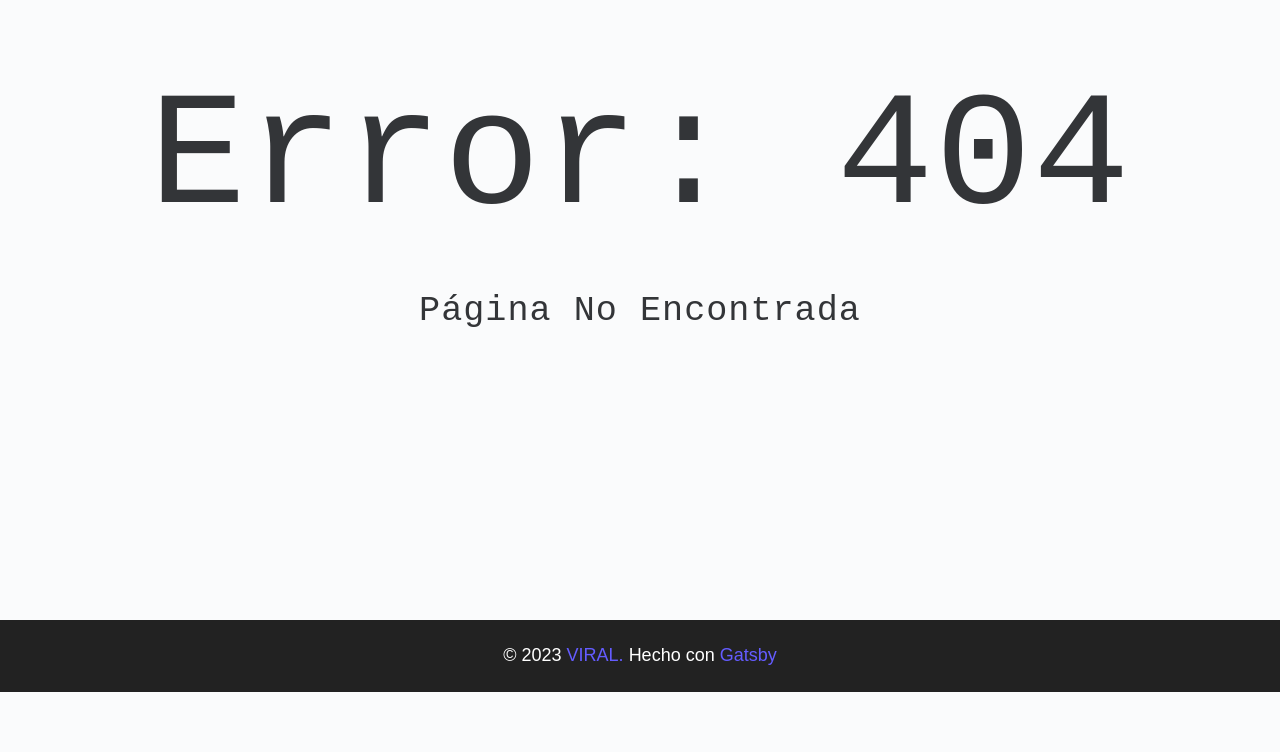
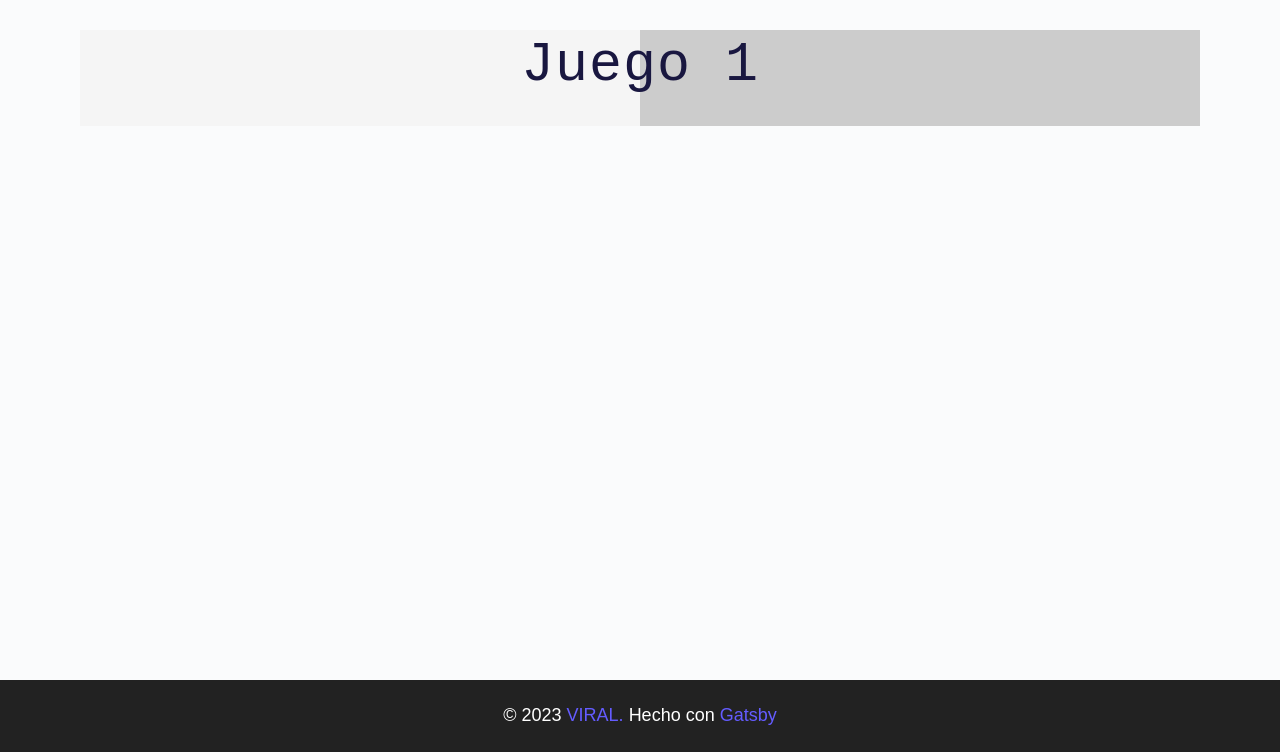
Before and after one commit to Juan1806y/Viral, a Gatsby site: page /juego1 in a window 1280 px wide. Before the commit this address had no page. Shown: the part 108-860 px from the top of the page. Before the commit the page ends 800 px from the top, so only its background shows below. Built offline with nearby package versions, Linux system fonts and the light colour scheme; Gatsby itself is replaced by a stand-in of ours.

Commit message:
Se hace redirección basica - por completar con graphql

```diff
--- a/src/components/ArticleGame.js
+++ b/src/components/ArticleGame.js
@@ -1,11 +1,14 @@
 import React from "react";
 import "normalize.css";
 import "../assets/css/main.css";
+import { Link } from "gatsby";
 
 const ArticleGame = ({ src, title, text }) => {
   return (
     <div className="article-game-card">
-      <img src={src} alt="photo gamen" className="article-game-img" />
+      <Link to="/juego1">
+        <img src={src} alt="photo gamen" className="article-game-img" />
+      </Link>
       <div className="article-game-container">
         <h4>
           <b>{title}</b>
--- /dev/null
+++ b/src/pages/juego1.js
@@ -0,0 +1,16 @@
+import Layout from "../components/Layout";
+import React from 'react'
+
+const Juego1 = () => {
+  return (
+    <Layout>
+      <main className="page">
+        <div className="trayectoria">
+          <h1>Juego 1</h1>
+        </div>
+      </main>
+    </Layout>
+  );
+};
+
+export default Juego1;
```
